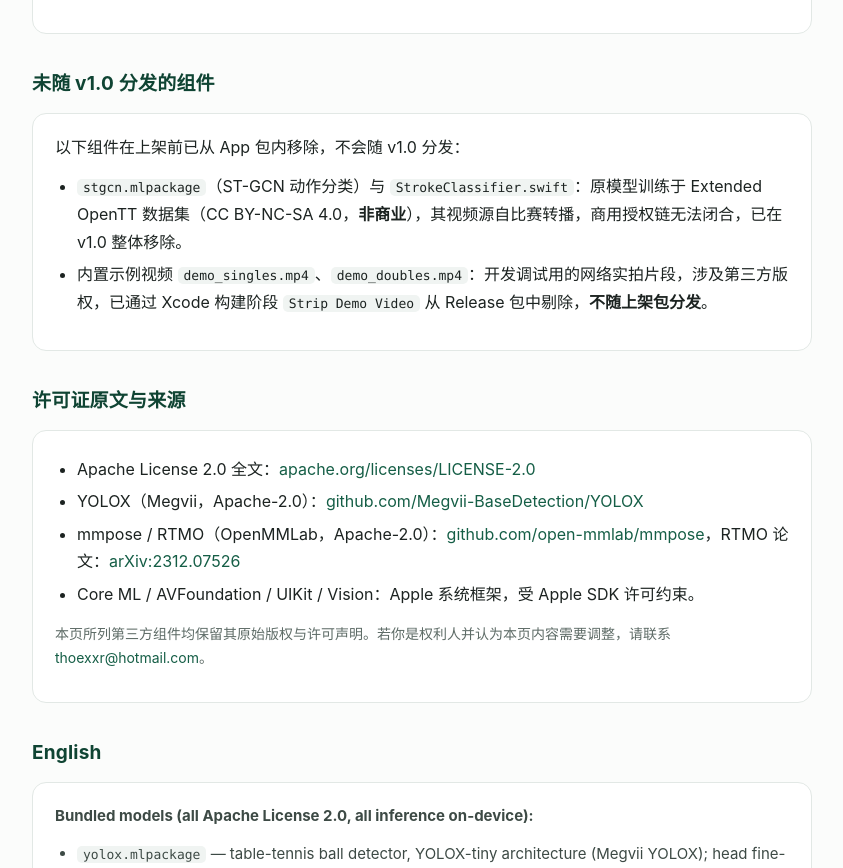
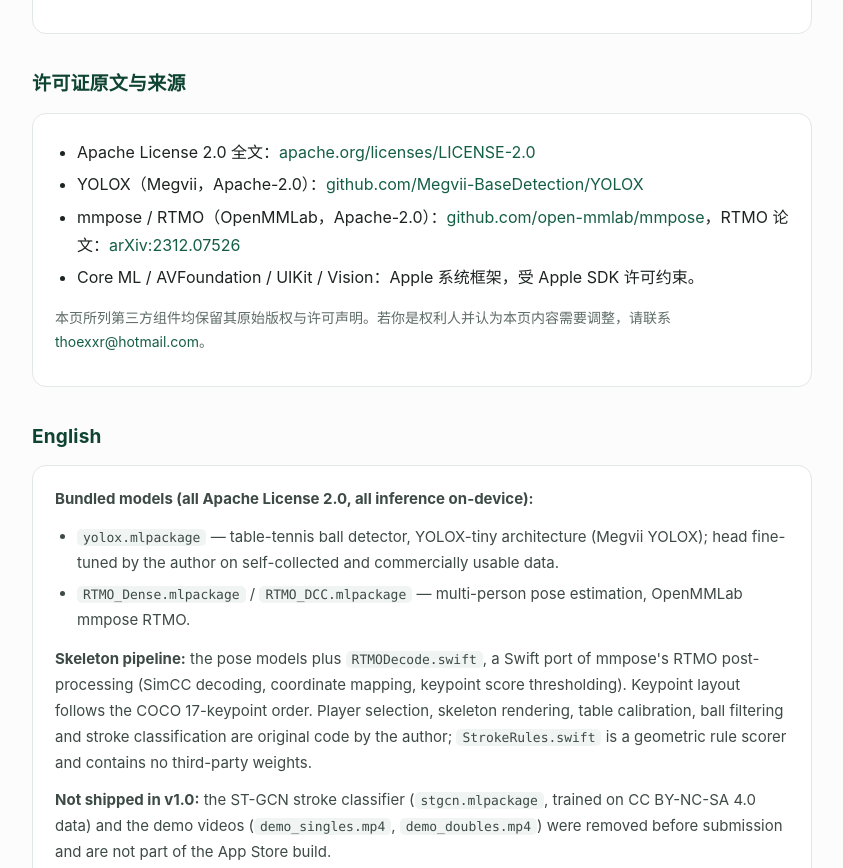
Before and after one commit to thoexxr/pongsense-support, a plain HTML site: page licenses.html in a window 1280 px wide. Shown: the part 1870-2738 px from the top of the page, without its empty margins (218-1061 px from the left). Drawn offline with Linux system fonts and the light colour scheme.

Commit message:
Delete unused components section from licenses.html
Removed section about components not distributed with v1.0.

```diff
--- a/licenses.html
+++ b/licenses.html
@@ -205,16 +205,7 @@ footer .links{display:flex;flex-wrap:wrap;gap:6px 18px;margin-bottom:10px}
     </div>
   </section>
 
-  <section>
-    <h2>未随 v1.0 分发的组件</h2>
-    <div class="card">
-      <p>以下组件在上架前已从 App 包内移除，不会随 v1.0 分发：</p>
-      <ul>
-        <li><code>stgcn.mlpackage</code>（ST-GCN 动作分类）与 <code>StrokeClassifier.swift</code>：原模型训练于 Extended OpenTT 数据集（CC BY-NC-SA 4.0，<strong>非商业</strong>），其视频源自比赛转播，商用授权链无法闭合，已在 v1.0 整体移除。</li>
-        <li>内置示例视频 <code>demo_singles.mp4</code>、<code>demo_doubles.mp4</code>：开发调试用的网络实拍片段，涉及第三方版权，已通过 Xcode 构建阶段 <code>Strip Demo Video</code> 从 Release 包中剔除，<strong>不随上架包分发</strong>。</li>
-      </ul>
-    </div>
-  </section>
+
 
   <section>
     <h2>许可证原文与来源</h2>
```
